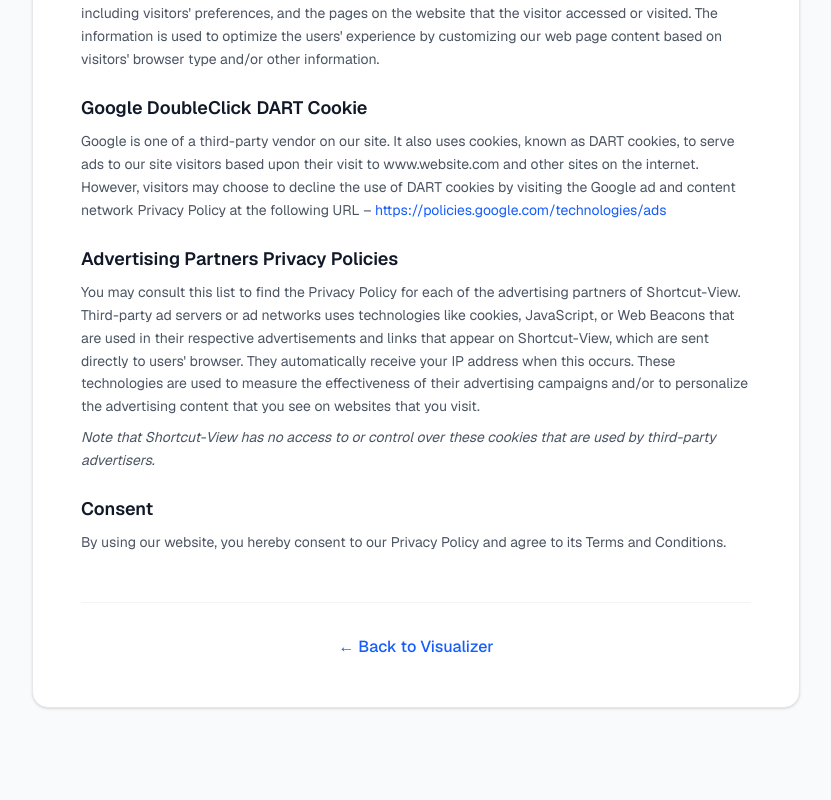
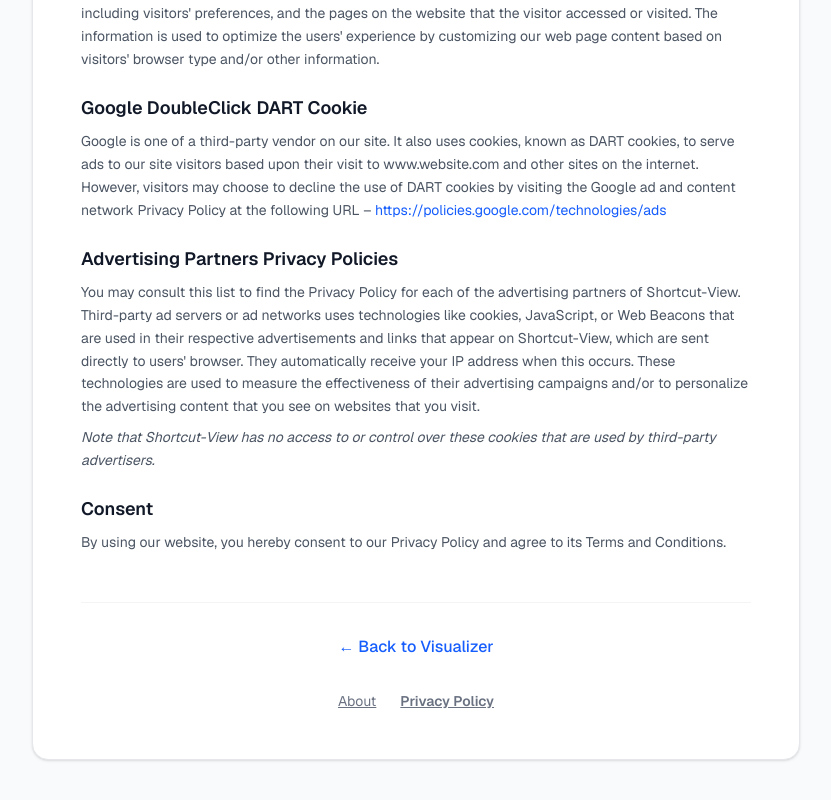
Before and after one commit to eun-day/shortcut-view, a Next.js app: page /privacy in a window 1280 px wide. Shown: the part 557-1357 px from the top of the page, without its empty margins (224-1055 px from the left). Before the commit the page ends 1329 px from the top, so only its background shows below. Built offline with nearby package versions, Linux system fonts and the light colour scheme.

Commit message:
하단 about, privacy 링크 표시

```diff
--- a/app/about/page.tsx
+++ b/app/about/page.tsx
@@ -57,10 +57,10 @@ export default function About() {
           </a>
 
           <div className="flex gap-6 text-sm text-[#6a7282] mt-4">
-            <a href="/about" className="hover:text-[#111827] hover:underline transition-colors font-semibold">
+            <a href="/about" className="hover:text-[#111827] underline transition-colors font-semibold">
               About
             </a>
-            <a href="/privacy" className="hover:text-[#111827] hover:underline transition-colors">
+            <a href="/privacy" className="hover:text-[#111827] underline transition-colors">
               Privacy Policy
             </a>
           </div>
--- a/app/page.tsx
+++ b/app/page.tsx
@@ -149,10 +149,10 @@ export default function Home() {
               Mac and MacBook are trademarks of Apple Inc. This website is an independent project and is not affiliated with, endorsed by, or sponsored by Apple Inc.
             </p>
             <div className="flex gap-6 text-sm text-[#6a7282]">
-              <Link href="/about" className="hover:text-[#111827] hover:underline transition-colors">
+              <Link href="/about" className="hover:text-[#111827] underline transition-colors">
                 About
               </Link>
-              <Link href="/privacy" className="hover:text-[#111827] hover:underline transition-colors">
+              <Link href="/privacy" className="hover:text-[#111827] underline transition-colors">
                 Privacy Policy
               </Link>
             </div>
--- a/app/privacy/page.tsx
+++ b/app/privacy/page.tsx
@@ -56,10 +56,19 @@ export default function PrivacyPolicy() {
           </section>
         </div>
 
-        <div className="mt-12 pt-8 border-t border-gray-100 text-center">
+        <div className="mt-12 pt-8 border-t border-gray-100 text-center flex flex-col items-center gap-4">
           <a href="/" className="text-blue-600 hover:text-blue-800 font-medium transition-colors">
             &larr; Back to Visualizer
           </a>
+
+          <div className="flex gap-6 text-sm text-[#6a7282] mt-4">
+            <a href="/about" className="hover:text-[#111827] underline transition-colors">
+              About
+            </a>
+            <a href="/privacy" className="hover:text-[#111827] underline transition-colors font-semibold">
+              Privacy Policy
+            </a>
+          </div>
         </div>
       </main>
     </div>
```
